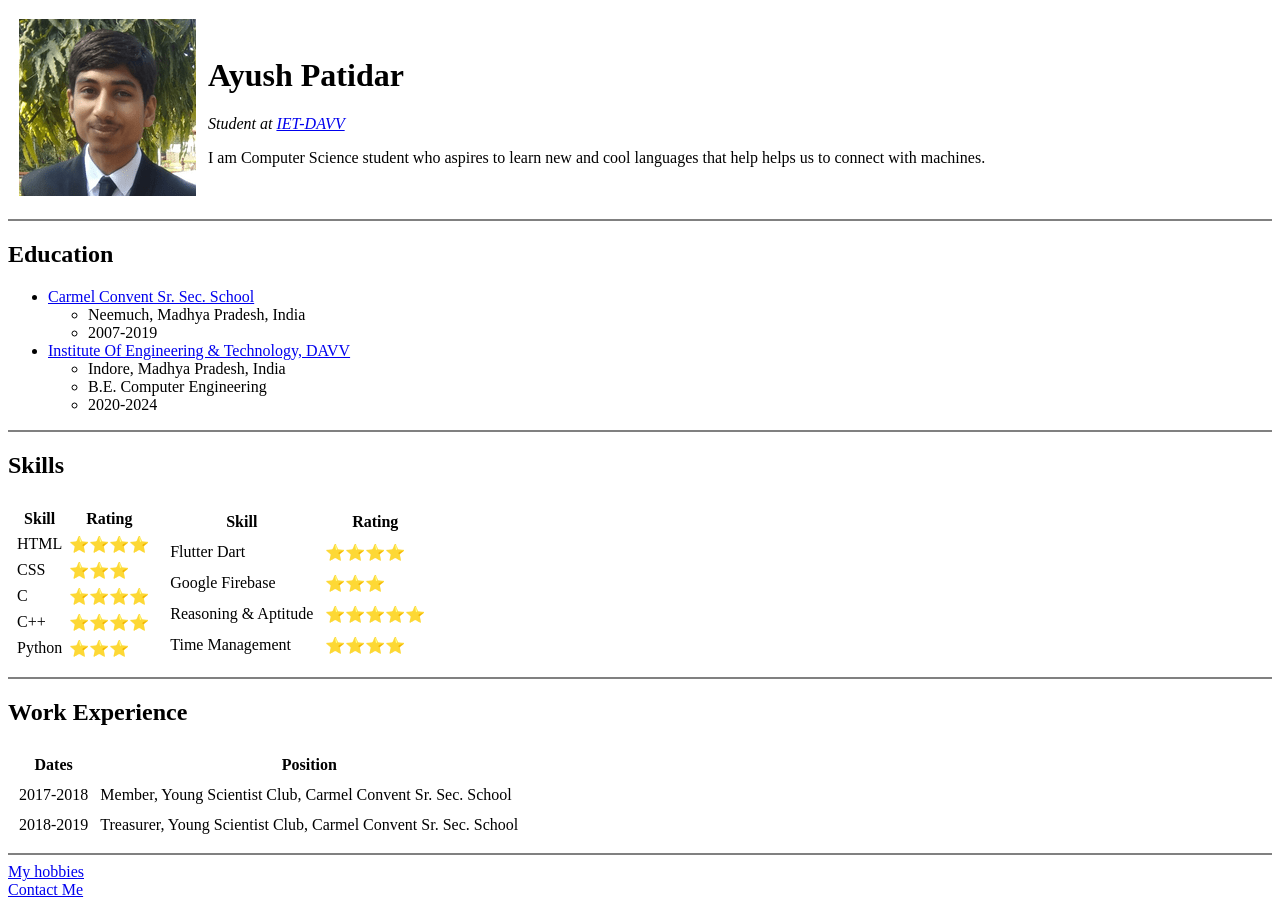
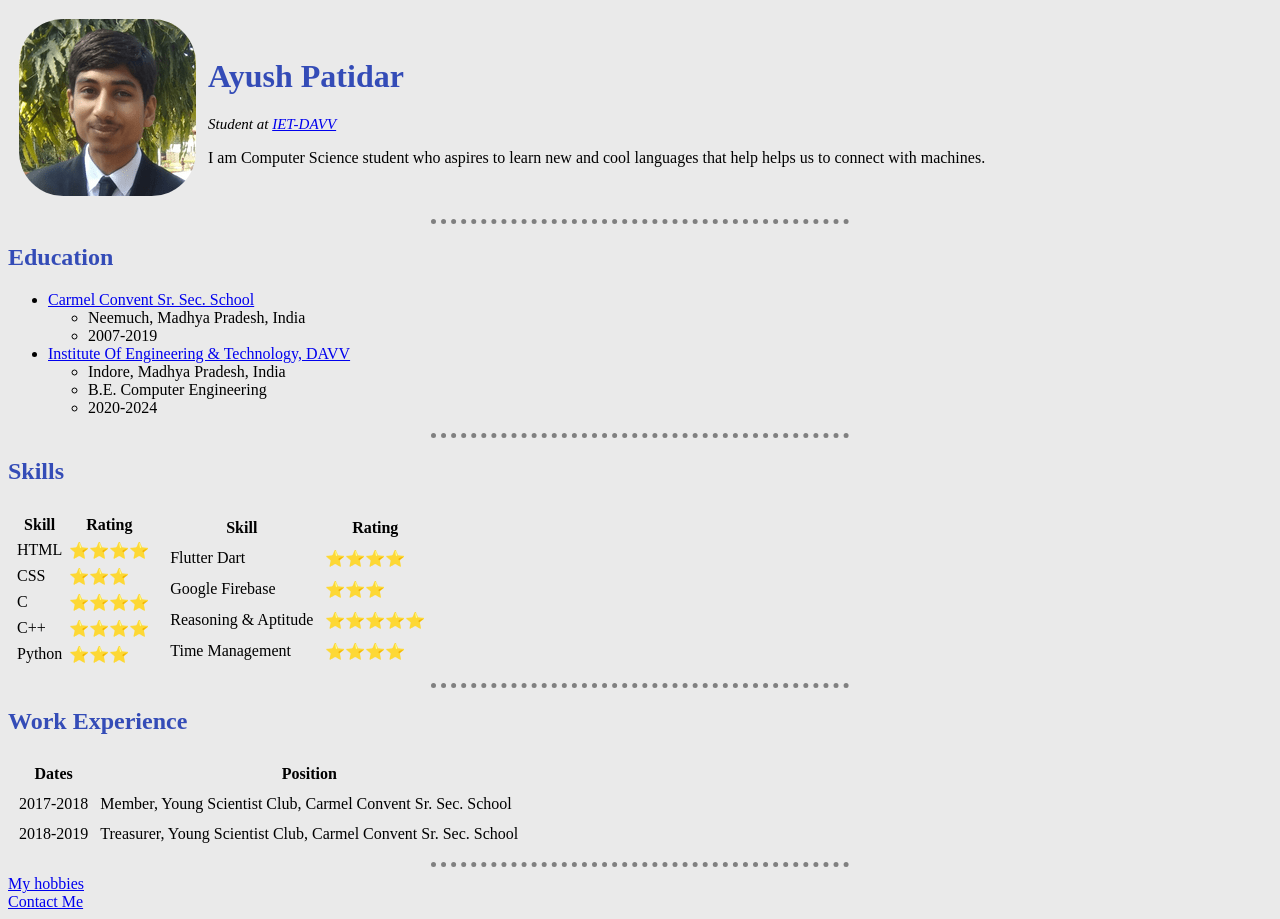
Before and after one commit to AyuPatidar/cv, a plain HTML site: page index.html in a window 1280 px wide. Drawn offline with Linux system fonts and the light colour scheme.

Commit message:
Added CSS

```diff
--- /dev/null
+++ b/css/styles.css
@@ -0,0 +1,22 @@
+body {
+  background-color: #EAEAEA;
+}
+
+hr {
+  border-style: dotted none none;
+  border-width: thick;
+  border-color: grey;
+  width: 33%;
+}
+
+h1 {
+  color: #344CB7;
+}
+
+h2 {
+  color: #344CB7;
+}
+
+.ayush {
+  border-radius: 25%;
+}
--- a/index.html
+++ b/index.html
@@ -4,22 +4,23 @@
 <head>
   <meta charset="utf-8">
   <meta name="description" content="This site is developed by Ayush Patidar.">
+  <link rel="stylesheet" href="css/styles.css">
   <title>Ayush Patidar</title>
 </head>
 
 <body>
   <table cellspacing="10">
     <tr>
-      <td><img src="images/Ayush.png" alt="Ayush Profile Picture"></td>
+      <td><img class="ayush" src="images/Ayush.png" alt="Ayush Profile Picture"></td>
       <td>
         <h1>Ayush Patidar</h1>
-        <p><em>Student at <a href="https://ietdavv.edu.in/">IET-DAVV</a></em></p>
+        <p style="font-size: 15px;"><em>Student at <a href="https://ietdavv.edu.in/">IET-DAVV</a></em></p>
         <p>I am Computer Science student who aspires to learn new and cool languages that help helps us to connect with machines.</p>
       </td>
     </tr>
   </table>
 
-  <hr size="2" noshade>
+  <hr>
 
   <h2>Education</h2>
   <ul>
@@ -36,7 +37,7 @@
     </ul>
   </ul>
 
-  <hr size="2" noshade>
+  <hr>
 
   <h2>Skills</h2>
   <table>
@@ -104,7 +105,7 @@
     </tr>
   </table>
 
-  <hr size="2" noshade>
+  <hr>
 
   <h2>Work Experience</h2>
   <table cellspacing="10">
@@ -125,7 +126,7 @@
       </tr>
     </tbody>
   </table>
-  <hr size="2" noshade>
+  <hr>
   <a href="hobbies.html">My hobbies</a>
   <br>
   <a href="contact.html">Contact Me</a>
```
Also changed, not shown: contact.html (+2 -0 lines), hobbies.html (+1 -0 lines).
